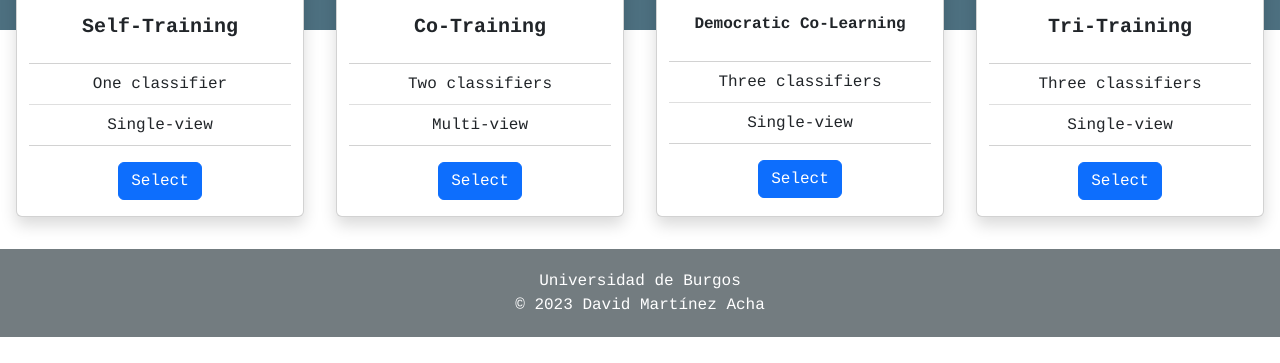
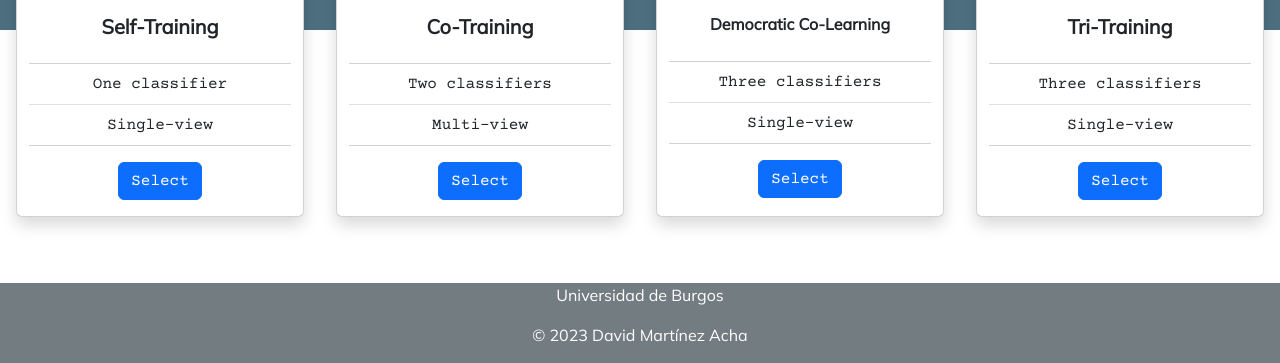
Before and after one commit to dmacha27/TFG-SemiSupervisado, a Flask app: page / in a window 1280 px wide. Shown: the part 437-800 px from the top of the page. Run offline with Flask 3, Linux system fonts and the light colour scheme.

Commit message:
Modificar fuentes y footer #52
No era muy llamativo hacer toda la página con la misma fuente, se han combinado Mulish con Courier Prime. La primera solo para títulos.
El footer ya se encuentra siempre en la parte inferior.

```diff
--- a/web/app/static/css/style.css
+++ b/web/app/static/css/style.css
@@ -1,6 +1,11 @@
+@import url('https://fonts.googleapis.com/css2?family=Courier+Prime&family=Mulish&display=swap');
+
 body {
-    font-family: Courier, monospace !important;
-    background-color: #FFF;
+    font-family: 'Courier Prime', monospace !important;
+}
+
+.title-mulish {
+    font-family: 'Mulish', sans-serif !important;
 }
 
 .A {
@@ -27,6 +32,10 @@ body {
     background-color: #23343B;
 }
 
+.text-bold {
+    font-weight: bold;
+}
+
 .dropdown:hover>.dropdown-menu {
     display: block;
     right: 0;
@@ -45,11 +54,20 @@ body {
     opacity: 0.5;
 }
 
+.body-container {
+    position: relative;
+    min-height: 100vh;
+}
+
+.content {
+    padding-bottom: 5rem;
+}
 
 footer {
-    background-color: #555;
-    color: white;
-    padding: 20px;
+    position: absolute;
+    bottom: 0;
+    width: 100%;
+    height: 5rem;
 }
 
 .flash {
--- a/web/app/templates/base.html
+++ b/web/app/templates/base.html
@@ -15,8 +15,10 @@
     {% endblock %}
 </head>
 <body>
+<div class="body-container">
+    <div class="content">
         <nav class="E navbar navbar-expand-sm navbar-dark">
-    <div class="container-fluid">
+            <div class="container-fluid title-mulish">
                 <a class="navbar-brand" href="/">VASS</a>
                 <button class="navbar-toggler" type="button" data-bs-toggle="collapse" data-bs-target="#mynavbar">
                     <span class="navbar-toggler-icon"></span>
@@ -71,10 +73,13 @@
             {% endif %}
         {% endwith %}
         {% block content %}{% endblock %}
-<footer class="D text-center">
-    Universidad de Burgos<br>
-    © 2023 David Martínez Acha
+    </div>
+    <footer class="D text-center title-mulish text-white">
+        <div class="d-flex flex-column">
+            <p>Universidad de Burgos</p>
+            <p>© 2023 David Martínez Acha</p>
+        </div>
     </footer>
-
+</div>
 </body>
 </html>
--- a/web/app/templates/inicio.html
+++ b/web/app/templates/inicio.html
@@ -2,7 +2,7 @@
 {% block title %}{{ gettext('Home') }}{% endblock %}
 {% block content %}
     <div class="mt-4 p-5 A text-white">
-        <h1 style="font-weight: bold">VASS</h1>
+        <h1 class="title-mulish text-bold">VASS</h1>
         <p>{{ gettext('Final Degree Project on semi-supervised algorithms and their visualization') }}</p>
     </div>
     <div class="dos-colores container-fluid bg-3 text-center">
@@ -10,7 +10,7 @@
             <div class="card shadow m-2" style="width: 18rem;">
                 <img class="card-img-top mt-2" src="https://picsum.photos/640/360" alt="Card image cap">
                 <div class="card-body">
-                    <h5 class="card-title" style="font-weight: bold">Self-Training</h5>
+                    <h5 class="card-title title-mulish text-bold">Self-Training</h5>
                 </div>
                 <ul class="list-group list-group-flush">
                     <li class="list-group-item">{{ gettext('One classifier') }}</li>
@@ -23,7 +23,7 @@
             <div class="card shadow m-2" style="width: 18rem;">
                 <img class="card-img-top mt-2" src="https://picsum.photos/640/360" alt="Card image cap">
                 <div class="card-body">
-                    <h5 class="card-title" style="font-weight: bold">Co-Training</h5>
+                    <h5 class="card-title title-mulish text-bold">Co-Training</h5>
                 </div>
                 <ul class="list-group list-group-flush">
                     <li class="list-group-item">{{ gettext('Two classifiers') }}</li>
@@ -36,7 +36,7 @@
             <div class="card shadow m-2" style="width: 18rem;">
                 <img class="card-img-top mt-2" src="https://picsum.photos/640/360" alt="Card image cap">
                 <div class="card-body">
-                    <h6 class="card-title" style="font-weight: bold">Democratic Co-Learning</h6>
+                    <h6 class="card-title title-mulish text-bold">Democratic Co-Learning</h6>
                 </div>
                 <ul class="list-group list-group-flush">
                     <li class="list-group-item">{{ gettext('Three classifiers') }}</li>
@@ -49,7 +49,7 @@
             <div class="card shadow m-2" style="width: 18rem;">
                 <img class="card-img-top mt-2" src="https://picsum.photos/640/360" alt="Card image cap">
                 <div class="card-body">
-                    <h5 class="card-title" style="font-weight: bold">Tri-Training</h5>
+                    <h5 class="card-title title-mulish text-bold">Tri-Training</h5>
                 </div>
                 <ul class="list-group list-group-flush">
                     <li class="list-group-item">{{ gettext('Three classifiers') }}</li>
--- a/web/app/templates/subida.html
+++ b/web/app/templates/subida.html
@@ -11,13 +11,13 @@
             <path d="m3.86 8.753 5.482 4.796c.646.566 1.658.106 1.658-.753V3.204a1 1 0 0 0-1.659-.753l-5.48 4.796a1 1 0 0 0 0 1.506z"></path>
         </svg>{{ gettext('Go back') }}</button>
     <div class="text-center pb-3">
-        <h1>{{ gettext('Dataset upload') }}</h1>
+        <h1 class="title-mulish text-bold">{{ gettext('Dataset upload') }}</h1>
         <hr class="separacion" style="width: 14rem;"/>
     </div>
     <div class="d-flex justify-content-center align-items-center">
         <div class="rounded-4 mt-4 mb-5 m-auto p-4 shadow-lg d-inline-block">
             <div class="d-flex justify-content-center align-items-center">
-                <p class="h2 text-center">{{ gettext('File selection') }}</p>
+                <p class="h2 text-center title-mulish">{{ gettext('File selection') }}</p>
             </div>
             <hr class="separacion" style="width: 8rem;"/>
             <br>
--- a/web/app/templates/visualizacion/singleview.html
+++ b/web/app/templates/visualizacion/singleview.html
@@ -1,6 +1,6 @@
 {% extends "visualizacion/base_visualizacion.html" %}
 {% block titulo_especificas %}
-    <h4>{{ gettext('Specific statistics') }}</h4>
+    <h4 class="title-mulish">{{ gettext('Specific statistics') }}</h4>
     <hr class="separacion" style="width: 10rem;"/>
     <br>
 {% endblock %}
```
Also changed, not shown: web/app/templates/configuracion/base_configuracion.html (+4 -4 lines), web/app/templates/visualizacion/base_visualizacion.html (+4 -4 lines). Lines whose indentation alone changed are shown as unchanged.
